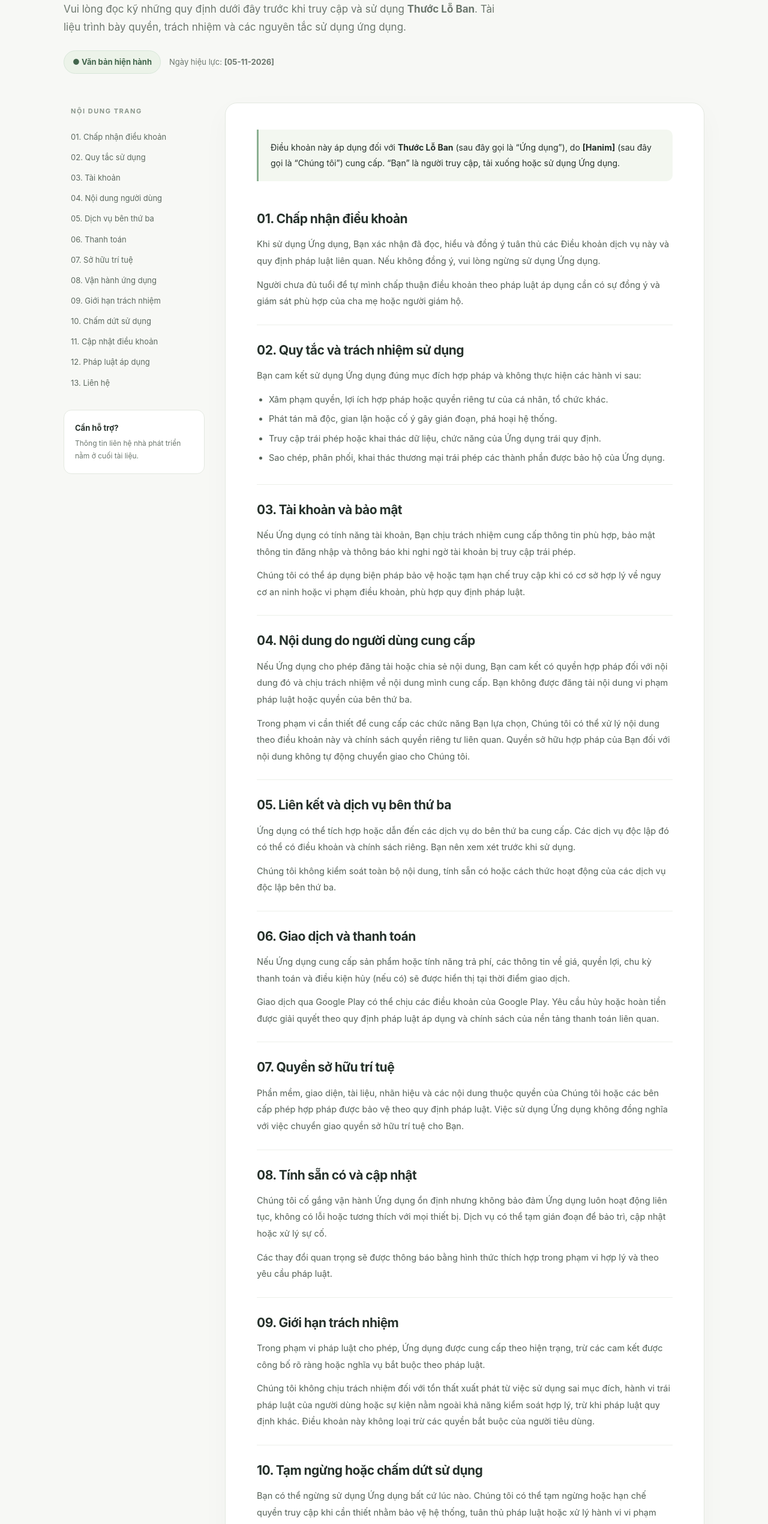
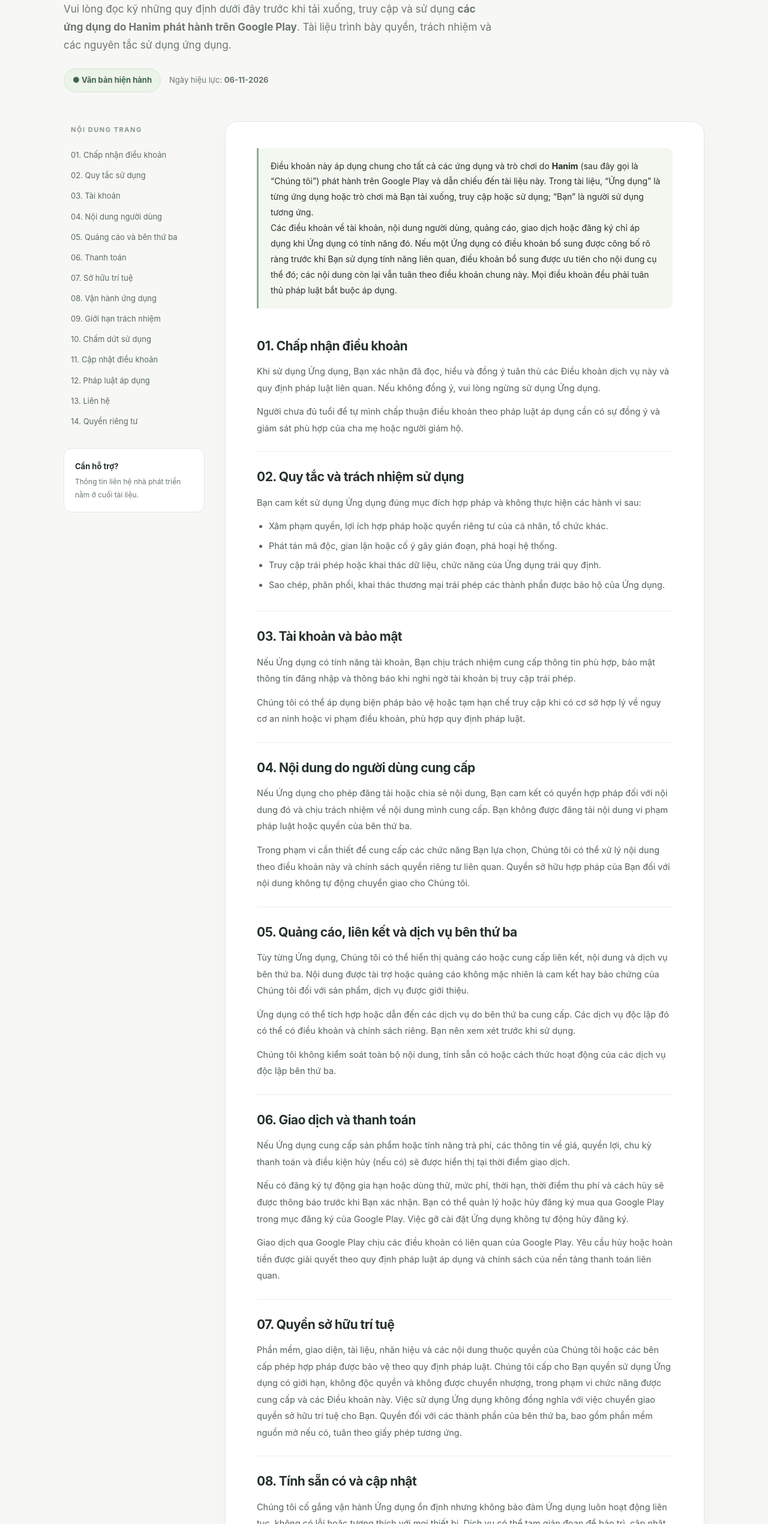
Before and after one commit to hanimtlls/hanimtlls.github.io, a plain HTML site: page privacy.html in a window 1280 px wide. Shown: the part 260-2800 px from the top of the page at 60% size. Drawn offline with Linux system fonts and the light colour scheme.

Commit message:
Update privacy.html

```diff
--- a/privacy.html
+++ b/privacy.html
@@ -4,8 +4,8 @@
 <meta charset="utf-8">
 <meta name="viewport" content="width=device-width,initial-scale=1">
 <meta name="theme-color" content="#f8f9f6">
-<meta name="description" content="Điều khoản dịch vụ của Thước Lỗ Ban">
-<title>Điều khoản dịch vụ | Thước Lỗ Ban</title>
+<meta name="description" content="Điều khoản dịch vụ chung cho các ứng dụng của Hanim trên Google Play">
+<title>Điều khoản dịch vụ | Hanim</title>
 <style>
 :root{--bg:#f7f8f5;--card:#fff;--text:#26312b;--muted:#6c776e;--line:#e3e8e0;--green:#42654c;--pale:#ecf3e9}
 *{box-sizing:border-box}html{scroll-behavior:smooth;scroll-padding-top:24px}body{margin:0;background:var(--bg);color:var(--text);font:16px/1.78 -apple-system,BlinkMacSystemFont,"Segoe UI",Roboto,Arial,sans-serif;-webkit-font-smoothing:antialiased}a{color:var(--green);text-underline-offset:4px}a:focus-visible{outline:3px solid #8db597;outline-offset:3px;border-radius:4px}.wrap{max-width:1120px;margin:0 auto;padding:0 26px}
@@ -20,28 +20,28 @@ footer{border-top:1px solid var(--line);padding:24px 0 38px;font-size:12px;color
 </style>
 </head>
 <body>
-<header><div class="wrap"><a class="brand" href="#top"><span class="brand-icon" aria-hidden="true">§</span><span>Thước Lỗ Ban <span style="color:#94a195;font-weight:400">/ Pháp lý</span></span></a><a class="toplink" href="#lien-he">Liên hệ hỗ trợ ↗</a></div></header>
+<header><div class="wrap"><a class="brand" href="#top"><span class="brand-icon" aria-hidden="true">§</span><span>Hanim <span style="color:#94a195;font-weight:400">/ Pháp lý</span></span></a><a class="toplink" href="#lien-he">Liên hệ hỗ trợ ↗</a></div></header>
 <main id="top">
-<div class="wrap hero"><p class="eyebrow">Tài liệu pháp lý · Ứng dụng</p><h1>Điều khoản dịch vụ<span style="color:#91aa95">.</span></h1><p class="sub">Vui lòng đọc kỹ những quy định dưới đây trước khi truy cập và sử dụng <strong>Thước Lỗ Ban</strong>. Tài liệu trình bày quyền, trách nhiệm và các nguyên tắc sử dụng ứng dụng.</p><div class="meta"><span class="pill">● Văn bản hiện hành</span><span>Ngày hiệu lực: <strong>[05-11-2026]</strong></span></div></div>
+<div class="wrap hero"><p class="eyebrow">Tài liệu pháp lý · Ứng dụng</p><h1>Điều khoản dịch vụ<span style="color:#91aa95">.</span></h1><p class="sub">Vui lòng đọc kỹ những quy định dưới đây trước khi tải xuống, truy cập và sử dụng <strong>các ứng dụng do Hanim phát hành trên Google Play</strong>. Tài liệu trình bày quyền, trách nhiệm và các nguyên tắc sử dụng ứng dụng.</p><div class="meta"><span class="pill">● Văn bản hiện hành</span><span>Ngày hiệu lực: <strong>06-11-2026</strong></span></div></div>
 <div class="wrap layout">
-<aside class="side"><nav aria-label="Mục lục"><h2>Nội dung trang</h2><ol class="toc"><li><a href="#chap-nhan">01. Chấp nhận điều khoản</a></li><li><a href="#quy-tac">02. Quy tắc sử dụng</a></li><li><a href="#tai-khoan">03. Tài khoản</a></li><li><a href="#noi-dung">04. Nội dung người dùng</a></li><li><a href="#dich-vu">05. Dịch vụ bên thứ ba</a></li><li><a href="#thanh-toan">06. Thanh toán</a></li><li><a href="#so-huu">07. Sở hữu trí tuệ</a></li><li><a href="#van-hanh">08. Vận hành ứng dụng</a></li><li><a href="#trach-nhiem">09. Giới hạn trách nhiệm</a></li><li><a href="#cham-dut">10. Chấm dứt sử dụng</a></li><li><a href="#cap-nhat">11. Cập nhật điều khoản</a></li><li><a href="#phap-luat">12. Pháp luật áp dụng</a></li><li><a href="#lien-he">13. Liên hệ</a></li></ol></nav><div class="help"><strong>Cần hỗ trợ?</strong><p>Thông tin liên hệ nhà phát triển nằm ở cuối tài liệu.</p></div></aside>
-<article aria-label="Nội dung điều khoản dịch vụ"><div class="intro"><p>Điều khoản này áp dụng đối với <strong>Thước Lỗ Ban</strong> (sau đây gọi là “Ứng dụng”), do <strong>[Hanim]</strong> (sau đây gọi là “Chúng tôi”) cung cấp. “Bạn” là người truy cập, tải xuống hoặc sử dụng Ứng dụng.</p></div>
+<aside class="side"><nav aria-label="Mục lục"><h2>Nội dung trang</h2><ol class="toc"><li><a href="#chap-nhan">01. Chấp nhận điều khoản</a></li><li><a href="#quy-tac">02. Quy tắc sử dụng</a></li><li><a href="#tai-khoan">03. Tài khoản</a></li><li><a href="#noi-dung">04. Nội dung người dùng</a></li><li><a href="#dich-vu">05. Quảng cáo và bên thứ ba</a></li><li><a href="#thanh-toan">06. Thanh toán</a></li><li><a href="#so-huu">07. Sở hữu trí tuệ</a></li><li><a href="#van-hanh">08. Vận hành ứng dụng</a></li><li><a href="#trach-nhiem">09. Giới hạn trách nhiệm</a></li><li><a href="#cham-dut">10. Chấm dứt sử dụng</a></li><li><a href="#cap-nhat">11. Cập nhật điều khoản</a></li><li><a href="#phap-luat">12. Pháp luật áp dụng</a></li><li><a href="#lien-he">13. Liên hệ</a></li><li><a href="#quyen-rieng-tu">14. Quyền riêng tư</a></li></ol></nav><div class="help"><strong>Cần hỗ trợ?</strong><p>Thông tin liên hệ nhà phát triển nằm ở cuối tài liệu.</p></div></aside>
+<article aria-label="Nội dung điều khoản dịch vụ"><div class="intro"><p>Điều khoản này áp dụng chung cho tất cả các ứng dụng và trò chơi do <strong>Hanim</strong> (sau đây gọi là “Chúng tôi”) phát hành trên Google Play và dẫn chiếu đến tài liệu này. Trong tài liệu, “Ứng dụng” là từng ứng dụng hoặc trò chơi mà Bạn tải xuống, truy cập hoặc sử dụng; “Bạn” là người sử dụng tương ứng.</p><p>Các điều khoản về tài khoản, nội dung người dùng, quảng cáo, giao dịch hoặc đăng ký chỉ áp dụng khi Ứng dụng có tính năng đó. Nếu một Ứng dụng có điều khoản bổ sung được công bố rõ ràng trước khi Bạn sử dụng tính năng liên quan, điều khoản bổ sung được ưu tiên cho nội dung cụ thể đó; các nội dung còn lại vẫn tuân theo điều khoản chung này. Mọi điều khoản đều phải tuân thủ pháp luật bắt buộc áp dụng.</p></div>
 <section id="chap-nhan"><h2>01. Chấp nhận điều khoản</h2><p>Khi sử dụng Ứng dụng, Bạn xác nhận đã đọc, hiểu và đồng ý tuân thủ các Điều khoản dịch vụ này và quy định pháp luật liên quan. Nếu không đồng ý, vui lòng ngừng sử dụng Ứng dụng.</p><p>Người chưa đủ tuổi để tự mình chấp thuận điều khoản theo pháp luật áp dụng cần có sự đồng ý và giám sát phù hợp của cha mẹ hoặc người giám hộ.</p></section>
 <section id="quy-tac"><h2>02. Quy tắc và trách nhiệm sử dụng</h2><p>Bạn cam kết sử dụng Ứng dụng đúng mục đích hợp pháp và không thực hiện các hành vi sau:</p><ul><li>Xâm phạm quyền, lợi ích hợp pháp hoặc quyền riêng tư của cá nhân, tổ chức khác.</li><li>Phát tán mã độc, gian lận hoặc cố ý gây gián đoạn, phá hoại hệ thống.</li><li>Truy cập trái phép hoặc khai thác dữ liệu, chức năng của Ứng dụng trái quy định.</li><li>Sao chép, phân phối, khai thác thương mại trái phép các thành phần được bảo hộ của Ứng dụng.</li></ul></section>
 <section id="tai-khoan"><h2>03. Tài khoản và bảo mật</h2><p>Nếu Ứng dụng có tính năng tài khoản, Bạn chịu trách nhiệm cung cấp thông tin phù hợp, bảo mật thông tin đăng nhập và thông báo khi nghi ngờ tài khoản bị truy cập trái phép.</p><p>Chúng tôi có thể áp dụng biện pháp bảo vệ hoặc tạm hạn chế truy cập khi có cơ sở hợp lý về nguy cơ an ninh hoặc vi phạm điều khoản, phù hợp quy định pháp luật.</p></section>
 <section id="noi-dung"><h2>04. Nội dung do người dùng cung cấp</h2><p>Nếu Ứng dụng cho phép đăng tải hoặc chia sẻ nội dung, Bạn cam kết có quyền hợp pháp đối với nội dung đó và chịu trách nhiệm về nội dung mình cung cấp. Bạn không được đăng tải nội dung vi phạm pháp luật hoặc quyền của bên thứ ba.</p><p>Trong phạm vi cần thiết để cung cấp các chức năng Bạn lựa chọn, Chúng tôi có thể xử lý nội dung theo điều khoản này và chính sách quyền riêng tư liên quan. Quyền sở hữu hợp pháp của Bạn đối với nội dung không tự động chuyển giao cho Chúng tôi.</p></section>
-<section id="dich-vu"><h2>05. Liên kết và dịch vụ bên thứ ba</h2><p>Ứng dụng có thể tích hợp hoặc dẫn đến các dịch vụ do bên thứ ba cung cấp. Các dịch vụ độc lập đó có thể có điều khoản và chính sách riêng. Bạn nên xem xét trước khi sử dụng.</p><p>Chúng tôi không kiểm soát toàn bộ nội dung, tính sẵn có hoặc cách thức hoạt động của các dịch vụ độc lập bên thứ ba.</p></section>
-<section id="thanh-toan"><h2>06. Giao dịch và thanh toán</h2><p>Nếu Ứng dụng cung cấp sản phẩm hoặc tính năng trả phí, các thông tin về giá, quyền lợi, chu kỳ thanh toán và điều kiện hủy (nếu có) sẽ được hiển thị tại thời điểm giao dịch.</p><p>Giao dịch qua Google Play có thể chịu các điều khoản của Google Play. Yêu cầu hủy hoặc hoàn tiền được giải quyết theo quy định pháp luật áp dụng và chính sách của nền tảng thanh toán liên quan.</p></section>
-<section id="so-huu"><h2>07. Quyền sở hữu trí tuệ</h2><p>Phần mềm, giao diện, tài liệu, nhãn hiệu và các nội dung thuộc quyền của Chúng tôi hoặc các bên cấp phép hợp pháp được bảo vệ theo quy định pháp luật. Việc sử dụng Ứng dụng không đồng nghĩa với việc chuyển giao quyền sở hữu trí tuệ cho Bạn.</p></section>
+<section id="dich-vu"><h2>05. Quảng cáo, liên kết và dịch vụ bên thứ ba</h2><p>Tùy từng Ứng dụng, Chúng tôi có thể hiển thị quảng cáo hoặc cung cấp liên kết, nội dung và dịch vụ bên thứ ba. Nội dung được tài trợ hoặc quảng cáo không mặc nhiên là cam kết hay bảo chứng của Chúng tôi đối với sản phẩm, dịch vụ được giới thiệu.</p><p>Ứng dụng có thể tích hợp hoặc dẫn đến các dịch vụ do bên thứ ba cung cấp. Các dịch vụ độc lập đó có thể có điều khoản và chính sách riêng. Bạn nên xem xét trước khi sử dụng.</p><p>Chúng tôi không kiểm soát toàn bộ nội dung, tính sẵn có hoặc cách thức hoạt động của các dịch vụ độc lập bên thứ ba.</p></section>
+<section id="thanh-toan"><h2>06. Giao dịch và thanh toán</h2><p>Nếu Ứng dụng cung cấp sản phẩm hoặc tính năng trả phí, các thông tin về giá, quyền lợi, chu kỳ thanh toán và điều kiện hủy (nếu có) sẽ được hiển thị tại thời điểm giao dịch.</p><p>Nếu có đăng ký tự động gia hạn hoặc dùng thử, mức phí, thời hạn, thời điểm thu phí và cách hủy sẽ được thông báo trước khi Bạn xác nhận. Bạn có thể quản lý hoặc hủy đăng ký mua qua Google Play trong mục đăng ký của Google Play. Việc gỡ cài đặt Ứng dụng không tự động hủy đăng ký.</p><p>Giao dịch qua Google Play chịu các điều khoản có liên quan của Google Play. Yêu cầu hủy hoặc hoàn tiền được giải quyết theo quy định pháp luật áp dụng và chính sách của nền tảng thanh toán liên quan.</p></section>
+<section id="so-huu"><h2>07. Quyền sở hữu trí tuệ</h2><p>Phần mềm, giao diện, tài liệu, nhãn hiệu và các nội dung thuộc quyền của Chúng tôi hoặc các bên cấp phép hợp pháp được bảo vệ theo quy định pháp luật. Chúng tôi cấp cho Bạn quyền sử dụng Ứng dụng có giới hạn, không độc quyền và không được chuyển nhượng, trong phạm vi chức năng được cung cấp và các Điều khoản này. Việc sử dụng Ứng dụng không đồng nghĩa với việc chuyển giao quyền sở hữu trí tuệ cho Bạn. Quyền đối với các thành phần của bên thứ ba, bao gồm phần mềm nguồn mở nếu có, tuân theo giấy phép tương ứng.</p></section>
 <section id="van-hanh"><h2>08. Tính sẵn có và cập nhật</h2><p>Chúng tôi cố gắng vận hành Ứng dụng ổn định nhưng không bảo đảm Ứng dụng luôn hoạt động liên tục, không có lỗi hoặc tương thích với mọi thiết bị. Dịch vụ có thể tạm gián đoạn để bảo trì, cập nhật hoặc xử lý sự cố.</p><p>Các thay đổi quan trọng sẽ được thông báo bằng hình thức thích hợp trong phạm vi hợp lý và theo yêu cầu pháp luật.</p></section>
 <section id="trach-nhiem"><h2>09. Giới hạn trách nhiệm</h2><p>Trong phạm vi pháp luật cho phép, Ứng dụng được cung cấp theo hiện trạng, trừ các cam kết được công bố rõ ràng hoặc nghĩa vụ bắt buộc theo pháp luật.</p><p>Chúng tôi không chịu trách nhiệm đối với tổn thất xuất phát từ việc sử dụng sai mục đích, hành vi trái pháp luật của người dùng hoặc sự kiện nằm ngoài khả năng kiểm soát hợp lý, trừ khi pháp luật quy định khác. Điều khoản này không loại trừ các quyền bắt buộc của người tiêu dùng.</p></section>
-<section id="cham-dut"><h2>10. Tạm ngừng hoặc chấm dứt sử dụng</h2><p>Bạn có thể ngừng sử dụng Ứng dụng bất cứ lúc nào. Chúng tôi có thể tạm ngừng hoặc hạn chế quyền truy cập khi cần thiết nhằm bảo vệ hệ thống, tuân thủ pháp luật hoặc xử lý hành vi vi phạm nghiêm trọng.</p><p>Nếu Ứng dụng có tài khoản, yêu cầu xóa tài khoản và dữ liệu liên quan được xử lý theo quy trình và chính sách quyền riêng tư được công bố riêng.</p></section>
-<section id="cap-nhat"><h2>11. Sửa đổi Điều khoản dịch vụ</h2><p>Chúng tôi có thể sửa đổi Điều khoản dịch vụ khi Ứng dụng, hoạt động vận hành hoặc quy định pháp luật thay đổi. Phiên bản cập nhật được đăng tại trang này cùng 05-11-2026 tương ứng.</p><p>Khi thay đổi ảnh hưởng đáng kể đến quyền và nghĩa vụ người dùng, Chúng tôi sẽ thông báo bằng phương thức thích hợp theo yêu cầu pháp luật.</p></section>
+<section id="cham-dut"><h2>10. Tạm ngừng hoặc chấm dứt sử dụng</h2><p>Bạn có thể ngừng sử dụng Ứng dụng bất cứ lúc nào. Chúng tôi có thể tạm ngừng hoặc hạn chế quyền truy cập khi cần thiết nhằm bảo vệ hệ thống, tuân thủ pháp luật hoặc xử lý hành vi vi phạm nghiêm trọng.</p><p>Nếu Ứng dụng có tài khoản, Bạn có thể yêu cầu xóa tài khoản và dữ liệu liên quan theo hướng dẫn được công bố trong Ứng dụng và chính sách quyền riêng tư tương ứng. Việc ngừng sử dụng hoặc gỡ cài đặt không tự động xóa tài khoản, dữ liệu đã lưu trên hệ thống hoặc hủy đăng ký trả phí. Việc lưu giữ dữ liệu khi cần thiết phải có căn cứ hợp pháp và được giải thích trong chính sách quyền riêng tư.</p></section>
+<section id="cap-nhat"><h2>11. Sửa đổi Điều khoản dịch vụ</h2><p>Chúng tôi có thể sửa đổi Điều khoản dịch vụ khi Ứng dụng, hoạt động vận hành hoặc quy định pháp luật thay đổi. Phiên bản cập nhật được đăng tại trang này cùng ngày hiệu lực của phiên bản tương ứng.</p><p>Khi thay đổi ảnh hưởng đáng kể đến quyền và nghĩa vụ người dùng, Chúng tôi sẽ thông báo bằng phương thức thích hợp theo yêu cầu pháp luật và xin lại sự chấp thuận khi pháp luật yêu cầu. Bản sửa đổi không được áp dụng hồi tố để làm giảm các quyền đã phát sinh của Bạn trái pháp luật.</p></section>
 <section id="phap-luat"><h2>12. Pháp luật áp dụng và giải quyết tranh chấp</h2><p>Điều khoản này được giải thích theo pháp luật Việt Nam, trừ khi có quy định pháp luật bắt buộc khác được áp dụng. Khi có tranh chấp, các bên được khuyến khích thương lượng thiện chí trước khi sử dụng cơ chế giải quyết theo quy định pháp luật.</p></section>
-<section id="lien-he"><h2>13. Thông tin liên hệ</h2><p>Nếu có câu hỏi hoặc yêu cầu hỗ trợ liên quan đến Điều khoản dịch vụ, vui lòng liên hệ:</p><div class="contact"><p><strong>Nhà phát triển:</strong> Hanim</p><p><strong>Email:</strong> hanim.tlls@gmail.com</p></div></section>
-<p class="end">— KẾT THÚC ĐIỀU KHOẢN DỊCH VỤ —</p>
+<section id="lien-he"><h2>13. Thông tin liên hệ</h2><p>Nếu có câu hỏi hoặc yêu cầu hỗ trợ liên quan đến Điều khoản dịch vụ, vui lòng liên hệ:</p><div class="contact"><p><strong>Nhà phát triển:</strong> Hanim</p><p><strong>Email:</strong> <a href="mailto:hanim.tlls@gmail.com">hanim.tlls@gmail.com</a></p><p>Khi liên hệ, vui lòng nêu tên Ứng dụng và mô tả yêu cầu để Chúng tôi xác định đúng sản phẩm cần hỗ trợ. Không gửi mật khẩu hoặc thông tin thanh toán nhạy cảm.</p></div></section>
+<section id="quyen-rieng-tu"><h2>14. Quyền riêng tư và dữ liệu cá nhân</h2><p>Việc thu thập, sử dụng, chia sẻ, lưu giữ và xóa dữ liệu cá nhân được giải thích trong chính sách quyền riêng tư áp dụng cho từng Ứng dụng, được cung cấp trong Ứng dụng và trên trang giới thiệu của Ứng dụng trên Google Play. Vui lòng đọc chính sách tương ứng để biết dữ liệu và quyền truy cập thực tế của Ứng dụng Bạn sử dụng.</p><p>Điều khoản dịch vụ này không thay thế chính sách quyền riêng tư và không phải là sự đồng ý chung cho mọi hoạt động xử lý dữ liệu. Các thông báo, lựa chọn và sự đồng ý riêng sẽ được cung cấp khi pháp luật hoặc nền tảng yêu cầu.</p></section><p class="end">— KẾT THÚC ĐIỀU KHOẢN DỊCH VỤ —</p>
 </article></div>
 </main>
-<footer><div class="wrap"><span>© [Hanim]. Bảo lưu các quyền hợp pháp.</span><a href="#top">Về đầu trang ↑</a></div></footer>
+<footer><div class="wrap"><span>© Hanim. Bảo lưu các quyền hợp pháp.</span><a href="#top">Về đầu trang ↑</a></div></footer>
 </body>
 </html>
```
